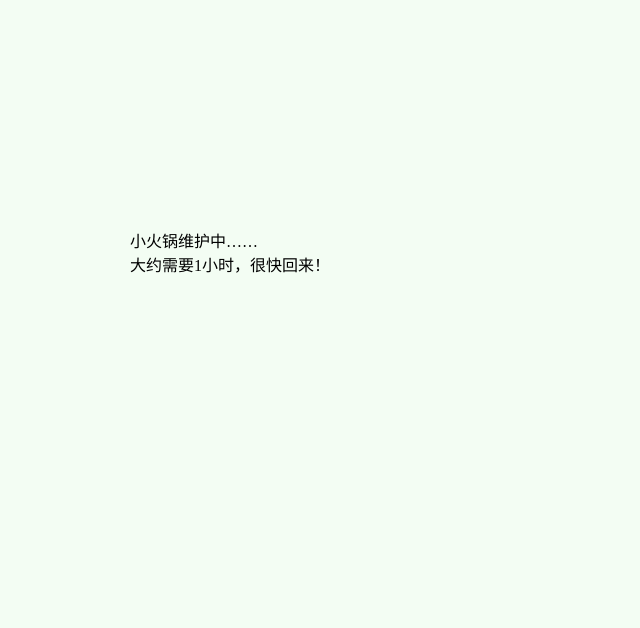
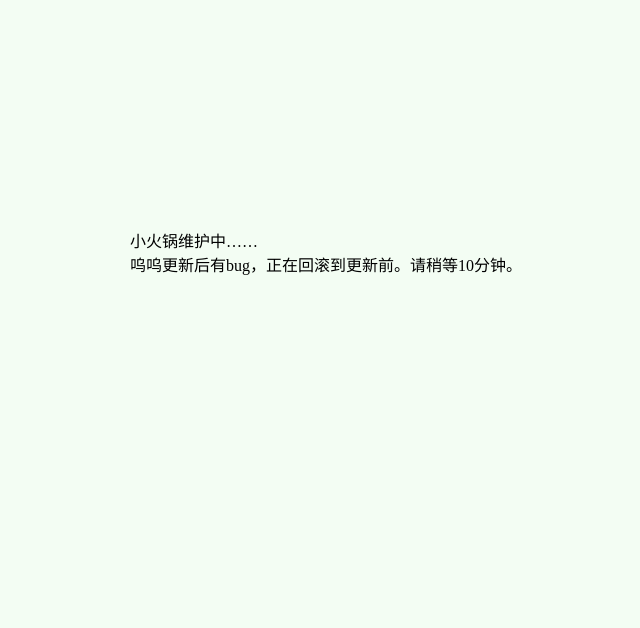
Before and after one commit to fatmkii/dao3, a Laravel app: template resources/views/errors/503.blade.php in a window 1280 px wide. Shown: the top 628 px of the page, without its empty margins (310-950 px from the left). Run offline with Laravel 12, Linux system fonts and the light colour scheme; the template is opened without the code that fills it, so the values that code supplies are empty; parts of the project's set-up code (start-up, migrations or seed data) failed here and were passed over; some libraries are stand-ins or nearby versions.

Commit message:
chore:更新503

```diff
--- a/resources/views/errors/503.blade.php
+++ b/resources/views/errors/503.blade.php
@@ -15,7 +15,7 @@
         <div style="height: 200px; width:400px;">
             小火锅维护中……
             <br>
-            大约需要1小时，很快回来！
+            呜呜更新后有bug，正在回滚到更新前。请稍等10分钟。
         </div>
     </div>
 </body>
```
